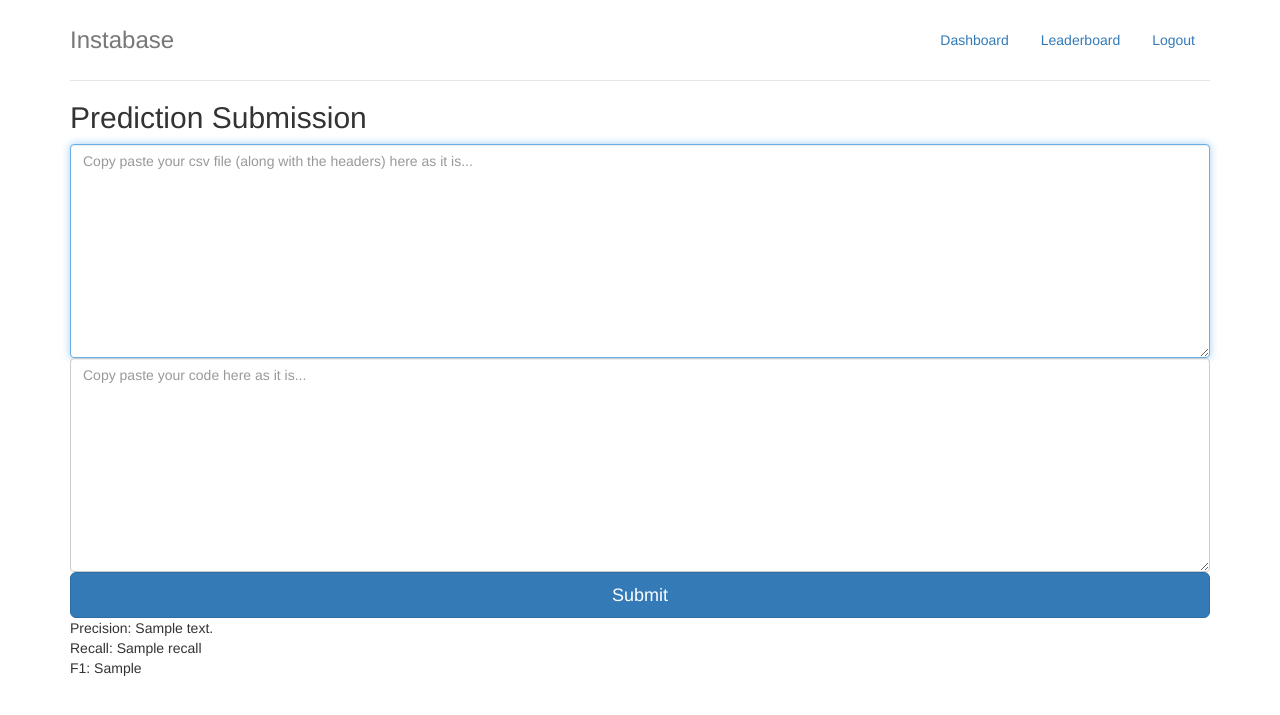
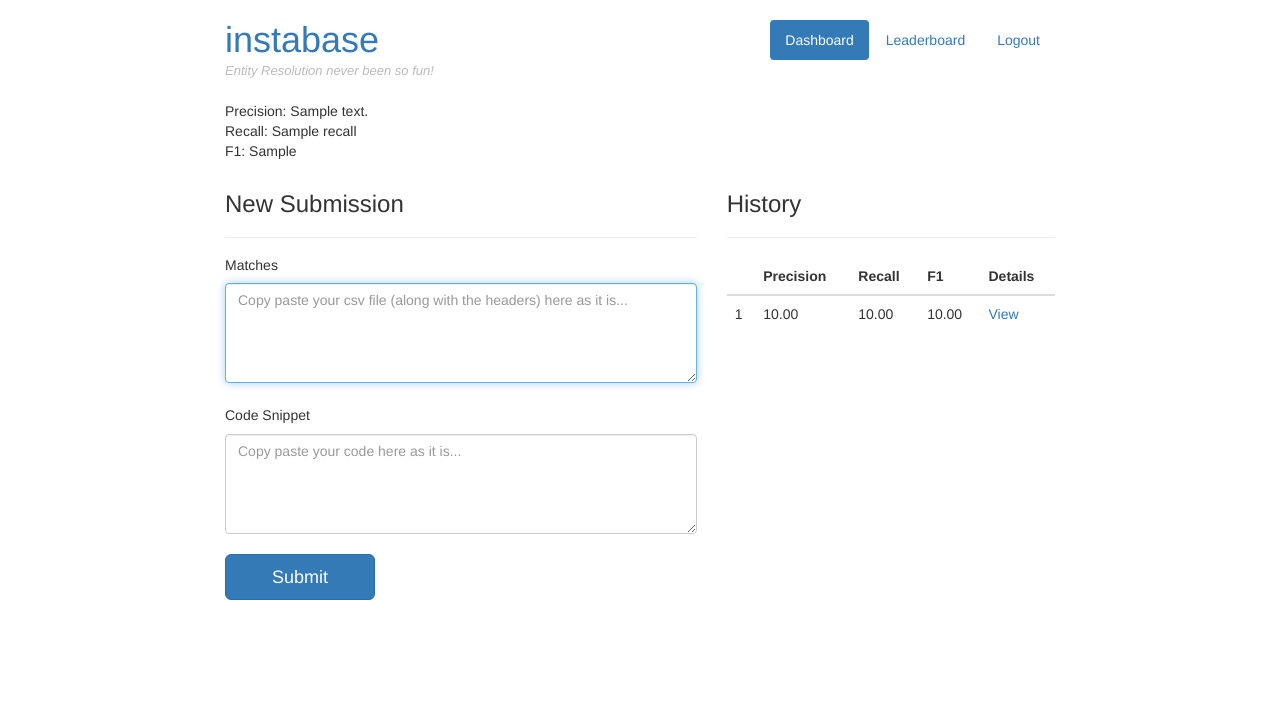
Before and after one commit to columbia/instabase, a Flask app: template templates/dashboard.html in a window 1280 px wide. Shown: the top 715 px of the page. Run offline with Flask 2, Linux system fonts and the light colour scheme; the template is opened without the code that fills it: most values are stand-ins (such as "Sample title", 1, 10 or a date in 2020); lists and menus that the app fills with data are empty; parts of the project's set-up code (start-up, migrations or seed data) failed here and were passed over; some libraries are stand-ins or nearby versions.

Commit message:
dashboard ui

```diff
--- a/app.py
+++ b/app.py
@@ -105,12 +105,16 @@
 @login_required
 def dashboard():
     scores = None
+    email = session['email']
+    history = r.table('submissions')\
+                .filter(r.row["email"].eq(email))\
+                .order_by(r.desc('timestamp')) \
+                .run(g.rdb_conn)
     if request.method == "POST":
         predictions = request.form.get("predictions")
         code = request.form.get("code")
         try:
             scores = grader.grader_text(predictions, validator)
-            email = 'bkj2111@columbia.edu'
             nyc = pytz.timezone('America/New_York')
 
             inserted = r.table('submissions').insert({
@@ -125,11 +129,12 @@
 
             if inserted['generated_keys']:
                 flash("Submission Successful!", "success")
+                return redirect(url_for('dashboard'))
             else:
                 flash("Submission Unsuccessful!", "danger")
         except grader.InputFormatError as e:
             flash(e.msg, "danger")
-    return render_template("dashboard.html", scores=scores)
+    return render_template("dashboard.html", history=history)
 
 @app.route('/leaderboard')
 @login_required
@@ -185,7 +190,6 @@
             flash("Invalid email / password combination", "danger")
             return render_template("login.html")
         session['email'] = email
-        flash("You have successfully logged in!", "success")
         return redirect(url_for('dashboard'))
     return render_template("login.html")
 
--- a/static/css/main.css
+++ b/static/css/main.css
@@ -1,3 +1,7 @@
+.container {
+    max-width: 860px;
+}
+
 .form-signin {
   max-width: 500px;
 }
@@ -30,16 +34,33 @@
 /* Custom page header */
 .header {
   padding-top: 20px;
-  padding-bottom: 20px;
-  border-bottom: 1px solid #e5e5e5;
+  margin-bottom: 20px;
 }
 /* Make the masthead heading the same height as the navigation */
 .header h3 {
   margin-top: 0;
   margin-bottom: 0;
   line-height: 40px;
+  color: #337ab7;
+  font-size: 36px;
 }
 
-h1.page-title {
-    margin: 40px 0;
+form.submission-prediction textarea {
+    height: 100px;
 }
+form.submission-prediction button {
+    max-width: 150px;
+    margin: 20px 0;
+}
+form.submission-prediction h5.code-heading {
+    margin-top: 25px;
+}
+span.tagline {
+    font-size: 13px;
+    font-style: italic;
+    color: #bbb;
+}
+
+tbody th {
+    font-weight: normal;
+}
--- a/templates/base.html
+++ b/templates/base.html
@@ -25,12 +25,13 @@
       <div class="header clearfix">
         <nav>
           <ul class="nav nav-pills pull-right">
-            <li role="presentation"><a href="/">Dashboard</a></li>
+            <li role="presentation" class="active"><a href="/">Dashboard</a></li>
             <li role="presentation"><a href="/leaderboard">Leaderboard</a></li>
             <li role="presentation"><a href="/logout">Logout</a></li>
           </ul>
         </nav>
-        <h3 class="text-muted">Instabase</h3>
+        <h3 class="text-muted">instabase </h3>
+        <span class="tagline">Entity Resolution never been so fun!</span>
       </div>
 
       {% with messages = get_flashed_messages(with_categories=true) %}
--- a/templates/dashboard.html
+++ b/templates/dashboard.html
@@ -1,24 +1,60 @@
 {% extends "base.html" %}
 {% block content %}
+{% if scores %}
+<div class="row">
+  <div class="col-md-12">
+    <div id="submission-result">
+        <p id="submission-score">
+          Precision: {{ scores.precision }} </br>
+          Recall: {{ scores.recall }} </br>
+          F1: {{ scores.F1 }}
+        </p>
+    </div>
+  </div>
+</div>
+{% endif %}
+
+<div class="row">
+  <div class="col-md-7">
+    <h3>New Submission</h3>
+    <hr />
     <form class="submission-prediction" id="submission-form" action="/" method="post">
-      <h2 class="predictions-heading">Prediction Submission</h2>
+      <h5 class="predictions-heading">Matches</h5>
+      <textarea name="predictions" id="predictions" class="form-control" form="submission-form"
+        placeholder="Copy paste your csv file (along with the headers) here as it is..." required autofocus></textarea>
+      <h5 class="code-heading">Code Snippet</h5>
+      <textarea name="code" id="code" class="form-control" form="submission-form"
+        placeholder="Copy paste your code here as it is..." required></textarea>
+      <button class="btn btn-lg btn-primary btn-block" type="submit">Submit</button>
+  </div>
 
-      <textarea name="predictions" id="predictions" class="form-control" form="submission-form" rows="10"
-        placeholder="Copy paste your csv file (along with the headers) here as it is..." required autofocus></textarea>
+  <div class="col-md-5">
+    <h3>History</h3>
+    <hr />
+    <table class="table table-hover">
+    <thead>
+      <tr>
+        <th></th>
+        <th>Precision</th>
+        <th>Recall</th>
+        <th>F1</th>
+        <th>Details</th>
+      </tr>
+    </thead>
+    <tbody>
+    {% for h in history %}
+      <tr>
+        <th>{{ loop.index }}</th>
+        <th>{{ "%.2f" | format(h.precision) }}</th>
+        <th>{{ "%.2f" | format(h.recall) }}</th>
+        <th>{{ "%.2f" | format(h.F1) }}</th>
+        <th><a href="/submission/{{h.id}}">View</a></th>
+      </tr>
+    {% endfor %}
+    </tbody>
+    </table>
 
-      <textarea name="code" id="code" class="form-control" form="submission-form" rows="10"
-        placeholder="Copy paste your code here as it is..." required autofocus></textarea>
+  </div>
+</div>
 
-      <button class="btn btn-lg btn-primary btn-block" type="submit">Submit</button>
-    </form>
-
-    <div id="submission-result">
-      {% if scores %}
-        <p id="submission-score">
-          Precision: {{ scores.precision | safe }} </br>
-          Recall: {{ scores.recall | safe }} </br>
-          F1: {{ scores.F1 | safe }}
-        </p>
-      {% endif %}
-    </div>
 {% endblock %}
--- a/templates/login.html
+++ b/templates/login.html
@@ -1,11 +1,5 @@
 {% extends "base.html" %}
 {% block content %}
-<div class="row">
-  <div class="col-md-12">
-    <h1 class="page-title">Login</h1>
-  </div>
-</div>
-
 <div class="row">
   <div class="col-md-6">
     <form class="form-signin" action="/login" method="post">
```
Also changed, not shown: 1 other file.
